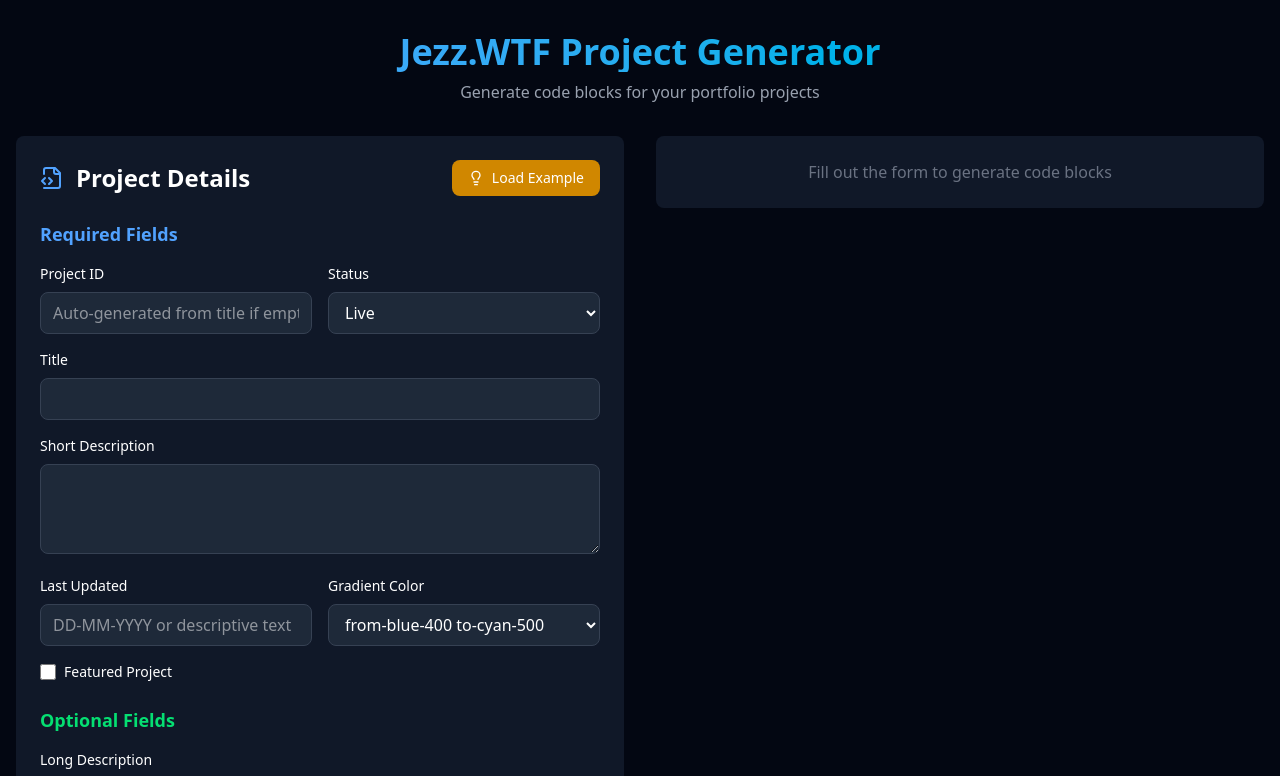
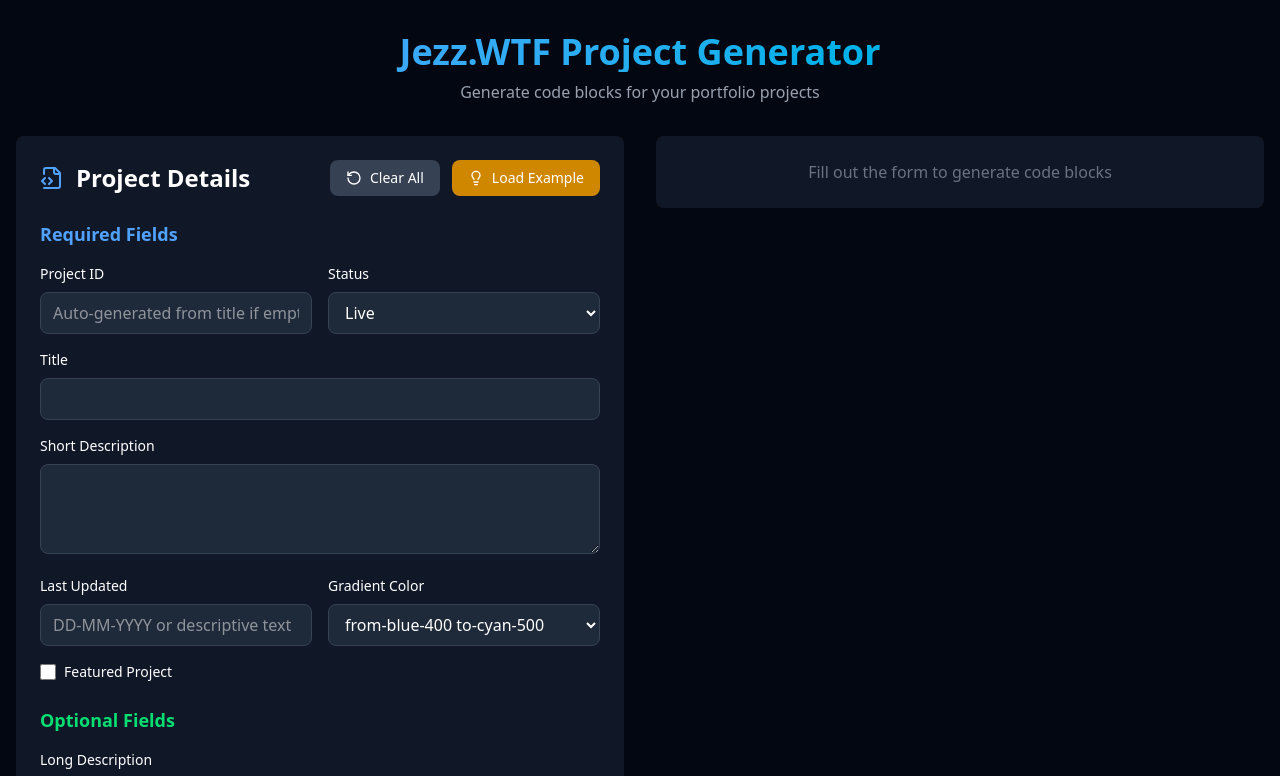
Before and after one commit to JezzWTF/projgen, a React (Vite) app: page / in a window 1280 px wide. Shown: the top 776 px of the page. Built offline with nearby package versions, Linux system fonts and the light colour scheme.

Commit message:
Enhance CodeOutput and ProjectForm components to improve project data handling and add clear all functionality

```diff
--- a/src/components/CodeOutput.tsx
+++ b/src/components/CodeOutput.tsx
@@ -15,22 +15,29 @@ export default function CodeOutput({ projectData, onReset }: Props) {
       ? `"${projectData.icon}"`
       : projectData.icon
 
-    const githubLine = projectData.github ? `  github: "${projectData.github}",` : ''
-    const urlLine = projectData.url ? `  url: "${projectData.url}",` : ''
-    const isOpenSourceLine = projectData.github && !projectData.isOpenSource
-      ? `  isOpenSource: false,`
-      : ''
+    const lines: string[] = []
+    lines.push(`{`)
+    lines.push(`  id: "${projectData.id}",`)
+    lines.push(`  title: "${projectData.title}",`)
+    lines.push(`  description: "${projectData.description}",`)
+    lines.push(`  icon: ${iconValue},`)
+    lines.push(`  tech: [${projectData.tech?.map(tech => `"${tech}"`).join(', ') || ''}],`)
+    lines.push(`  color: "${projectData.color}",`)
+    lines.push(`  status: "${projectData.status}",`)
+    lines.push(`  featured: ${projectData.featured},`)
 
-    return `{
-  id: "${projectData.id}",
-  title: "${projectData.title}",
-  description: "${projectData.description}",
-  icon: ${iconValue},
-  tech: [${projectData.tech?.map(tech => `"${tech}"`).join(', ') || ''}],
-  color: "${projectData.color}",
-  status: "${projectData.status}",
-  featured: ${projectData.featured},${urlLine}${githubLine}${isOpenSourceLine}
-}`
+    if (projectData.url) {
+      lines.push(`  url: "${projectData.url}",`)
+    }
+
+    if (projectData.github) {
+      lines.push(`  github: "${projectData.github}",`)
+      lines.push(`  isOpenSource: ${projectData.isOpenSource},`)
+    }
+
+    lines.push(`}`)
+
+    return lines.join('\n')
   }
 
   const generateProjectDetailCode = () => {
@@ -47,12 +54,9 @@ export default function CodeOutput({ projectData, onReset }: Props) {
     if (projectData.url) {
       lines.push(`  url: "${projectData.url}",`)
     }
-
-    if (projectData.github) {
+      if (projectData.github) {
       lines.push(`  github: "${projectData.github}",`)
-      if (!projectData.isOpenSource) {
-        lines.push(`  isOpenSource: false,`)
-      }
+      lines.push(`  isOpenSource: ${projectData.isOpenSource},`)
     }
 
     if (projectData.icon) {
--- a/src/components/ProjectForm.tsx
+++ b/src/components/ProjectForm.tsx
@@ -1,5 +1,5 @@
 import { useState } from 'react'
-import { Plus, Minus, FileCode2, Lightbulb } from 'lucide-react'
+import { Plus, Minus, FileCode2, Lightbulb, RotateCcw } from 'lucide-react'
 import type { ProjectFormData, ContentSection } from '../types/project'
 import { STATUS_OPTIONS, GRADIENT_OPTIONS, CONTENT_TYPES } from '../types/project'
 
@@ -132,16 +132,46 @@ export default function ProjectForm({ onSubmit }: Props) {
       hideVisualSection: false,
       hideProjectInfo: false,
       hideTechStack: false
+    })  }
+
+  const clearAllData = () => {
+    setFormData({
+      id: '',
+      title: '',
+      description: '',
+      status: 'Live',
+      lastUpdated: '',
+      color: 'from-blue-400 to-cyan-500',
+      featured: false,
+      tech: [],
+      features: [],
+      challenges: [],
+      screenshots: [],
+      content: [],
+      isOpenSource: true
     })
+    // Clear all input fields
+    setTechInput('')
+    setFeatureInput('')
+    setChallengeInput('')
+    setScreenshotInput('')
   }
 
   return (
-    <div className="bg-gray-900 rounded-lg p-6">
-      <div className="flex items-center justify-between mb-6">
+    <div className="bg-gray-900 rounded-lg p-6">      <div className="flex items-center justify-between mb-6">
         <div className="flex items-center gap-3">
           <FileCode2 className="w-6 h-6 text-blue-400" />
           <h2 className="text-2xl font-bold">Project Details</h2>
         </div>
+        <div className="flex items-center gap-3">
+          <button
+            type="button"
+            onClick={clearAllData}
+            className="bg-gray-700 hover:bg-gray-600 px-4 py-2 rounded-lg transition-colors flex items-center gap-2 text-sm"
+          >
+            <RotateCcw className="w-4 h-4" />
+            Clear All
+          </button>
           <button
             type="button"
             onClick={loadExampleData}
@@ -150,6 +180,7 @@ export default function ProjectForm({ onSubmit }: Props) {
             <Lightbulb className="w-4 h-4" />
             Load Example
           </button>
+        </div>
       </div>
 
       <form onSubmit={handleSubmit} className="space-y-6">
```
Lines whose indentation alone changed are shown as unchanged.
